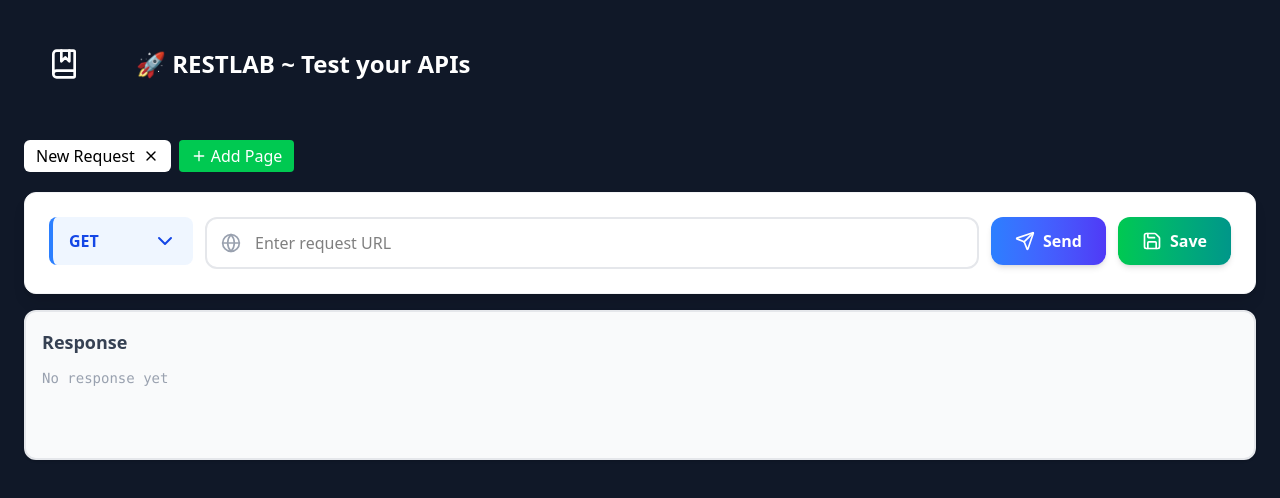
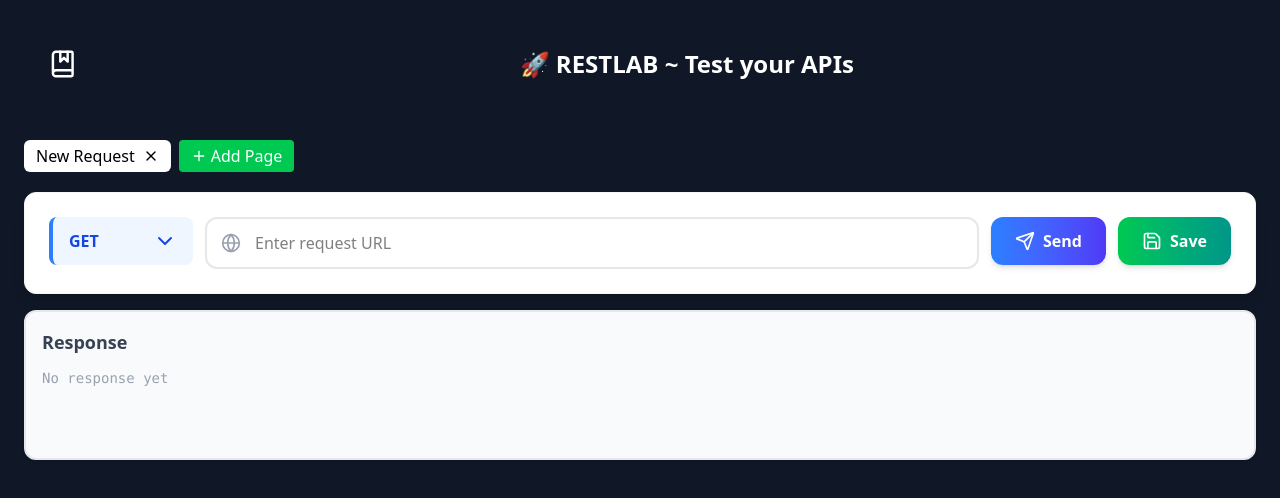
Before and after one commit to CodewChinmay/RestLab, a React (Vite) app: page / in a window 1280 px wide. Shown: the top 498 px of the page. Built offline with nearby package versions, Linux system fonts and the light colour scheme.

Commit message:
removed darklight

```diff
--- a/src/pages/header.jsx
+++ b/src/pages/header.jsx
@@ -63,7 +63,7 @@
           className="text-white cursor-pointer hover:text-blue-900 hover:bg-gray-200 h-12 w-12 p-2 rounded transition-colors ease-in transition-2s"
           onClick={() => setSidebarOpen(true)}
         />
-        <h1 className="text-2xl font-bold text-white">
+        <h1 className="text-2xl font-bold text-white w-full text-center">
           🚀 RESTLAB ~ Test your APIs
         </h1>
       </div>
```
